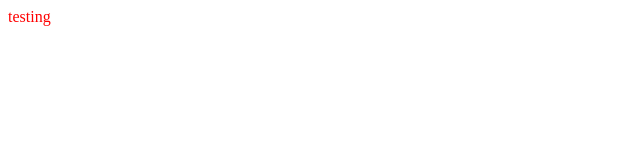
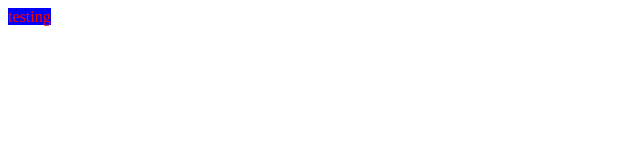
Before and after one commit to ckirkendall/kioo, a plain HTML site: page test-resources/style-span.html in a window 1280 px wide. Shown: the full height of the page, 0-640 px from the left. Drawn offline with Linux system fonts and the light colour scheme.

Commit message:
hyphenated style attributes are now handled correctly

```diff
--- a/test-resources/style-span.html
+++ b/test-resources/style-span.html
@@ -1 +1 @@
-<html><body><span id="s" style="color: red">testing</span></body></html>
+<html><body><span id="s" style="color: red; background-color: blue">testing</span></body></html>
```
Also changed, not shown: 6 other files.
